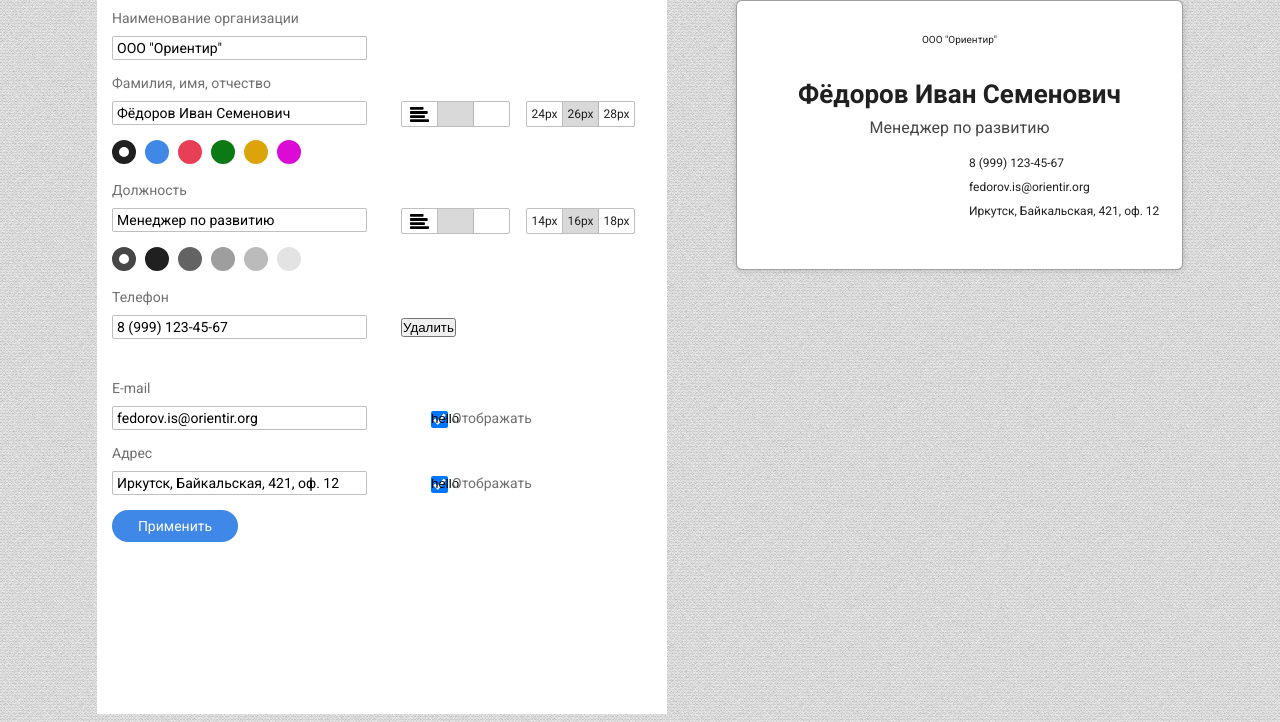
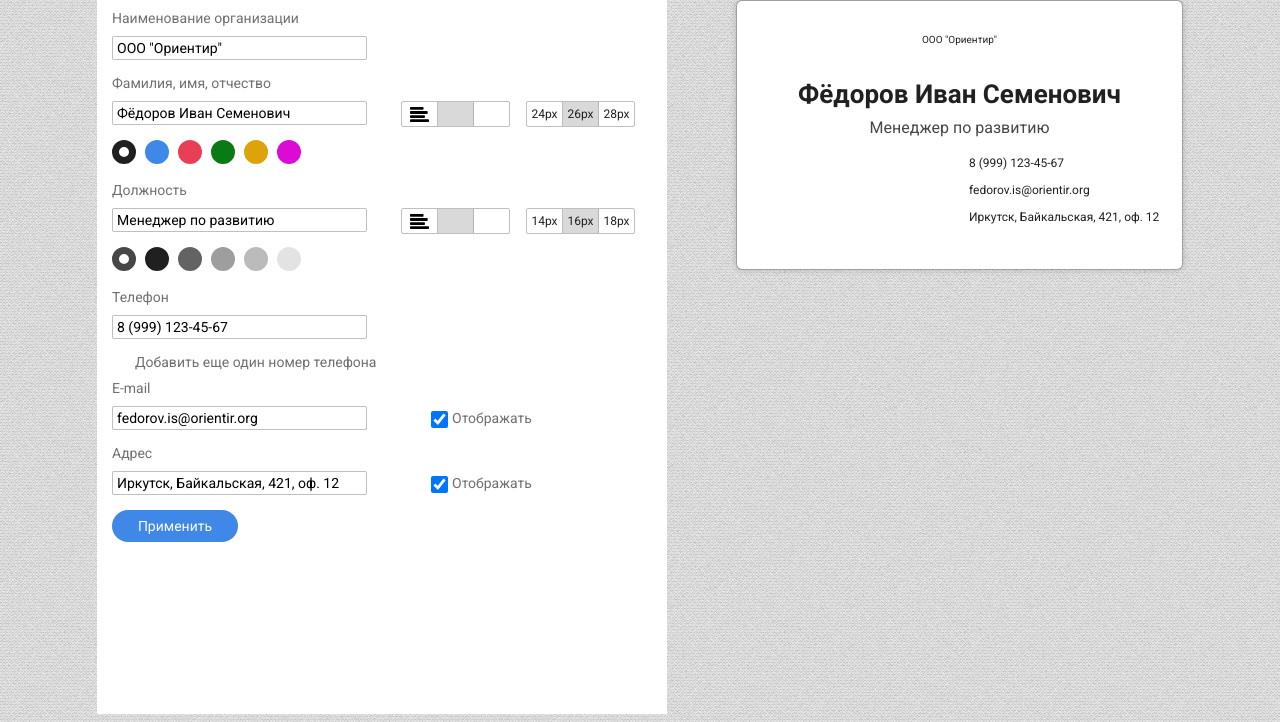
Before and after one commit to bykov-alexei/Web-homework, a plain HTML site: page Cards/index.html in a window 1280 px wide. Both pictures are taken after a click on the button "Применить". Shown: the part 78-800 px from the top of the page. Drawn offline with Linux system fonts and the light colour scheme.

Commit message:
small-card-fixes

```diff
--- a/Cards/app.css
+++ b/Cards/app.css
@@ -94,10 +94,8 @@ input[type=checkbox] {
     vertical-align: middle;
 
     margin-left: 30px;
-}
 
-input[type=checkbox]::after {
-    content: "hello";
+    background-color: #707070;
 }
 
 .field div {
@@ -260,9 +258,20 @@ input[type=checkbox]::after {
     color: inherit;
 }
 
-.add-button {
+.add-button>p {
+
     height: 17px;
     width: 17px;
-
     background: url("imgs/Group 416.svg");
 }
+
+.add-button>p:after {
+    content: "Добавить еще один номер телефона";
+    display: inline-block;
+    margin-left: 23px;
+    width: 300px;
+}
+
+.remove-button {
+    display: none;
+}
--- a/Cards/app.js
+++ b/Cards/app.js
@@ -22,8 +22,12 @@ function apply(form_id) {
     let position_color = window.getComputedStyle(position_input.parentNode.querySelector('.color-switch .color-selected')).borderRightColor;
 
     let phones = Array.prototype.slice.call(find_input(form, 'phone-number')).map(input => input.value);
-    let email = find_input(form, 'email')[0].value;
-    let address = find_input(form, 'address')[0].value;
+    let email_input = find_input(form, 'email')[0];
+    let email_checkbox = email_input.nextElementSibling;
+    let email = email_input.value;
+    let address_input = find_input(form, 'address')[0];
+    let address_checkbox = address_input.nextElementSibling;
+    let address = address_input.value;
 
     let company_display = form.querySelector(".display p.company-name");
     let name_display = form.querySelector(".display p.person-name");
@@ -52,7 +56,9 @@ function apply(form_id) {
     }
 
     email_display.innerText = email;
+    email_display.style.display = (email_checkbox.checked) ? 'inline-block' : 'none';
     address_display.innerText = address;
+    address_display.style.display = (address_checkbox.checked) ? 'inline-block': 'none';
 }
 
 function onColorChange(event) {
@@ -72,13 +78,15 @@ function onOptionChange(event) {
 }
 
 function addPhone(event) {
-    let next_field = event.target;
+    let next_field = event.target.closest('div.field');
     let field = next_field.previousElementSibling;
     let editor = next_field.parentNode;
-    editor.insertBefore(field.cloneNode(true), next_field);
+    let new_field = field.cloneNode(true);
+    editor.insertBefore(new_field, next_field);
     let dbuttons = document.querySelectorAll('.remove-button');
     for (let button of dbuttons) {
         button.addEventListener('click', removePhone);
+        button.style.display = 'inline-block';
     }
 }
 
@@ -87,7 +95,10 @@ function removePhone(event) {
     let editor = container.parentNode;
 
     container.remove();
-    let buttons = container.parentNode.querySelectorAll(".field > .remove-button");
+    let buttons = editor.parentNode.querySelectorAll(".field > .remove-button");
+    if (buttons.length === 1) {
+        buttons[0].style.display = 'none';
+    }
 }
 let color_options = document.querySelectorAll(".color-option");
 for (let option of color_options) {
--- a/Cards/index.html
+++ b/Cards/index.html
@@ -67,7 +67,9 @@
                     <input type="text" name="phone-number" value="8 (999) 123-45-67">
                     <button class="remove-button">Удалить</button>
                 </div>
-                <p class="add-button field"></p>
+                <div class="add-button field">
+                    <p></p>
+                </div>
                 <div class="field">
                     <p>E-mail</p>
                     <input type="text" name="email" value="fedorov.is@orientir.org">
```
